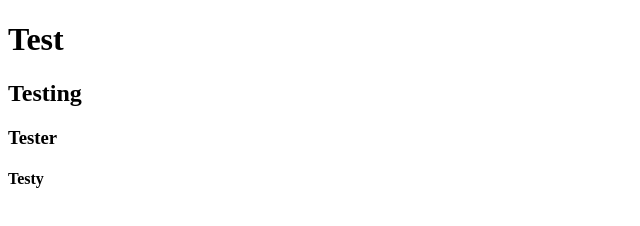
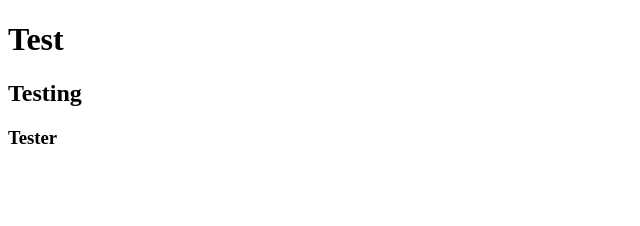
Before and after one commit to RileySchina/p02-demo, a plain HTML site: page index.html in a window 1280 px wide. Shown: the full height of the page, 0-640 px from the left. Drawn offline with Linux system fonts and the light colour scheme.

Commit message:
Error (reverted from commit 40592adf33b670f4bb6c84ac432e74a36c2b2804)

```diff
--- a/index.html
+++ b/index.html
@@ -15,7 +15,6 @@
 	<h1>Test</h1>
 	<h2>Testing</h2>
 	<h3>Tester</h3>
-	<h4>Testy</h2>
 
 
 
```
